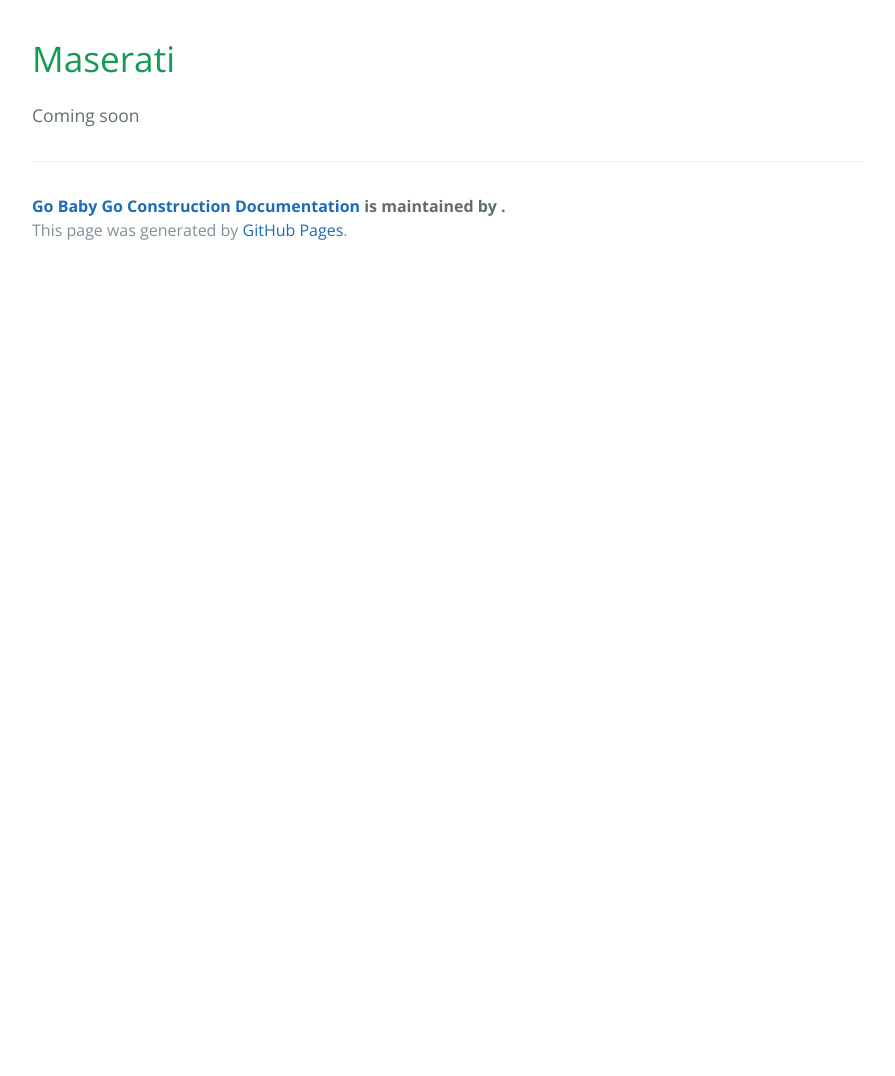
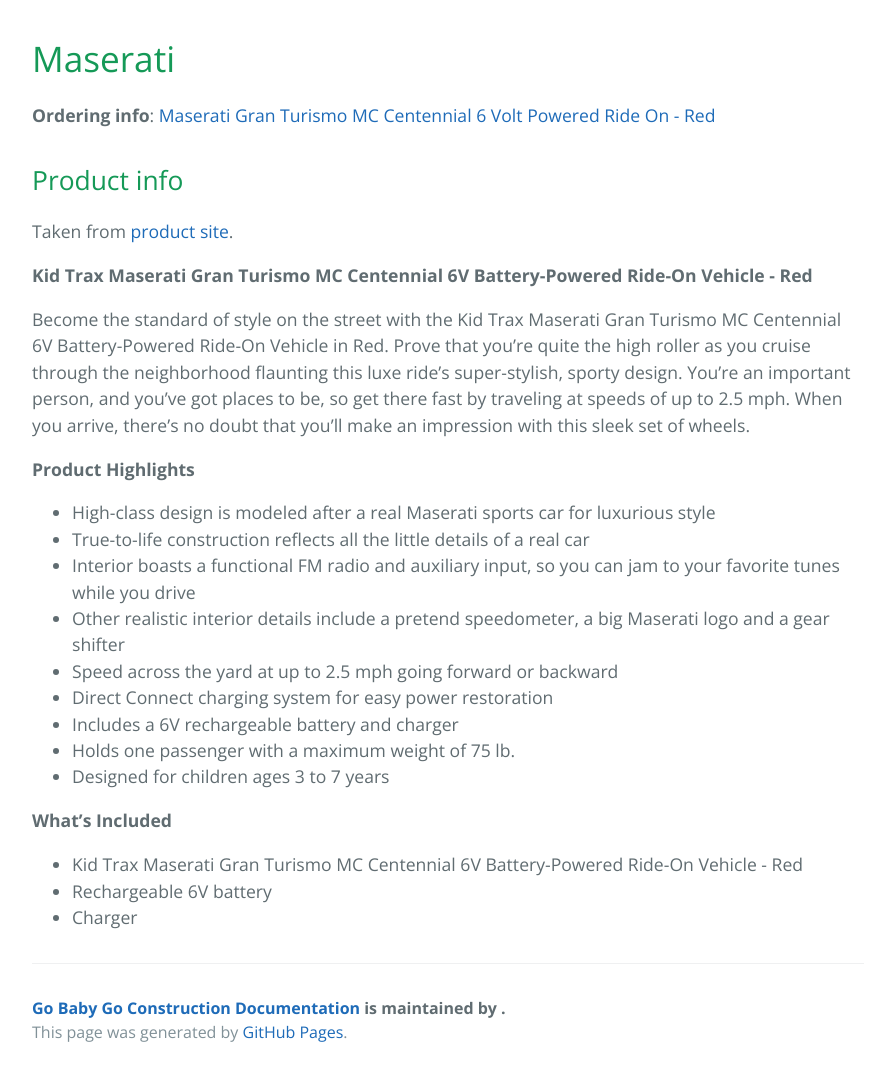
Before and after one commit to MercerU-TCO/GoBabyGo, a Jekyll site: the page built from docs/pages/cars-maserati-home.md, in a window 1280 px wide. Shown: the whole page, without its empty margins (192-1087 px from the left). Built offline with Jekyll 4.4.1, drawn with Linux system fonts in a browser that asks for light colours; before the commit the page ends 900 px from its top, so only the background shows below that.

Commit message:
Added product info link and description

```diff
--- a/docs/pages/cars-maserati-home.md
+++ b/docs/pages/cars-maserati-home.md
@@ -2,5 +2,30 @@
 title: Maserati
 layout: topic
 ---
+**Ordering info**: [Maserati Gran Turismo MC Centennial 6 Volt Powered Ride On - Red](http://www.toysrus.com/buy/1-rider/pacific-cycle-6-volt-maserati-gran-turismo-mc-centennial-powered-ride-on-red-kt1252tr-94666056)
 
-Coming soon
+## Product info
+
+Taken from [product site](http://www.toysrus.com/buy/1-rider/pacific-cycle-6-volt-maserati-gran-turismo-mc-centennial-powered-ride-on-red-kt1252tr-94666056).
+
+**Kid Trax Maserati Gran Turismo MC Centennial 6V Battery-Powered Ride-On Vehicle - Red**
+
+Become the standard of style on the street with the Kid Trax Maserati Gran Turismo MC Centennial 6V Battery-Powered Ride-On Vehicle in Red. Prove that you're quite the high roller as you cruise through the neighborhood flaunting this luxe ride's super-stylish, sporty design. You're an important person, and you've got places to be, so get there fast by traveling at speeds of up to 2.5 mph. When you arrive, there's no doubt that you'll make an impression with this sleek set of wheels.
+
+**Product Highlights**
+
+* High-class design is modeled after a real Maserati sports car for luxurious style
+* True-to-life construction reflects all the little details of a real car
+* Interior boasts a functional FM radio and auxiliary input, so you can jam to your favorite tunes while you drive
+* Other realistic interior details include a pretend speedometer, a big Maserati logo and a gear shifter
+* Speed across the yard at up to 2.5 mph going forward or backward
+* Direct Connect charging system for easy power restoration
+* Includes a 6V rechargeable battery and charger
+* Holds one passenger with a maximum weight of 75 lb.
+* Designed for children ages 3 to 7 years
+
+**What's Included**
+
+* Kid Trax Maserati Gran Turismo MC Centennial 6V Battery-Powered Ride-On Vehicle - Red
+* Rechargeable 6V battery
+* Charger
```
